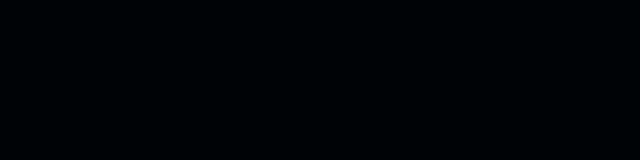
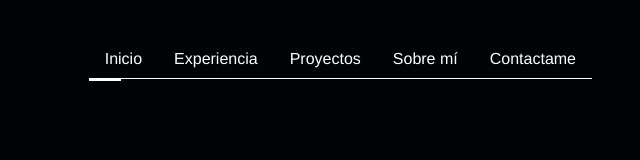
Before and after one commit to SebastianLl28/portafolio, an Astro site: page / in a window 1280 px wide. Shown: the whole page, without its empty margins (640-1280 px from the left). Built offline with nearby package versions, Linux system fonts and the light colour scheme; Astro itself is replaced by a stand-in of ours.

Commit message:
feat: add  header layout

```diff
--- /dev/null
+++ b/src/components/Header.astro
@@ -0,0 +1,45 @@
+<header class="header">
+  <nav class="nav">
+    <ul class="list">
+      <li class="list__element"><a href="#home" class="list__link">Inicio</a></li>
+      <li class="list__element"><a href="#experience" class="list__link">Experiencia</a></li>
+      <li class="list__element"><a href="#project" class="list__link">Proyectos</a></li>
+      <li class="list__element"><a href="#about" class="list__link">Sobre mí</a></li>
+      <li class="list__element"><a href="#contact" class="list__link">Contactame</a></li>
+    </ul>
+  </nav>
+  <div id="line" class="header__line"/>
+</header>
+
+<style lang="scss">
+  @import '../scss/_mixins.scss';
+
+  .header {
+    @include container();
+    position: fixed;
+    top: 3rem;
+    right: 3rem;
+
+    &__line{
+      width: 2rem;
+      height: 2px;
+      background-color: #fff;
+    }
+  }
+
+  .nav {
+    border-bottom: 1px solid white;
+    padding-bottom: .5em;
+  }
+
+  .list {
+    display: flex;
+
+    &__link {
+      padding-inline: 1rem;
+    }
+  }
+</style>
+
+<script>
+</script>
--- a/src/pages/index.astro
+++ b/src/pages/index.astro
@@ -1,7 +1,12 @@
 ---
 import Layout from "../layouts/Layout.astro";
+import Header from '../components/Header.astro'
 ---
 
-<Layout title="Welcome to Astro." />
+<Layout title="Portafolio Sebastian Llamuca">
+  <Header/>
+  <main>
+  </main>
+</Layout>
 
 <style lang="scss"></style>
--- /dev/null
+++ b/src/scss/_mixins.scss
@@ -0,0 +1,2 @@
+@mixin container {
+}
```
